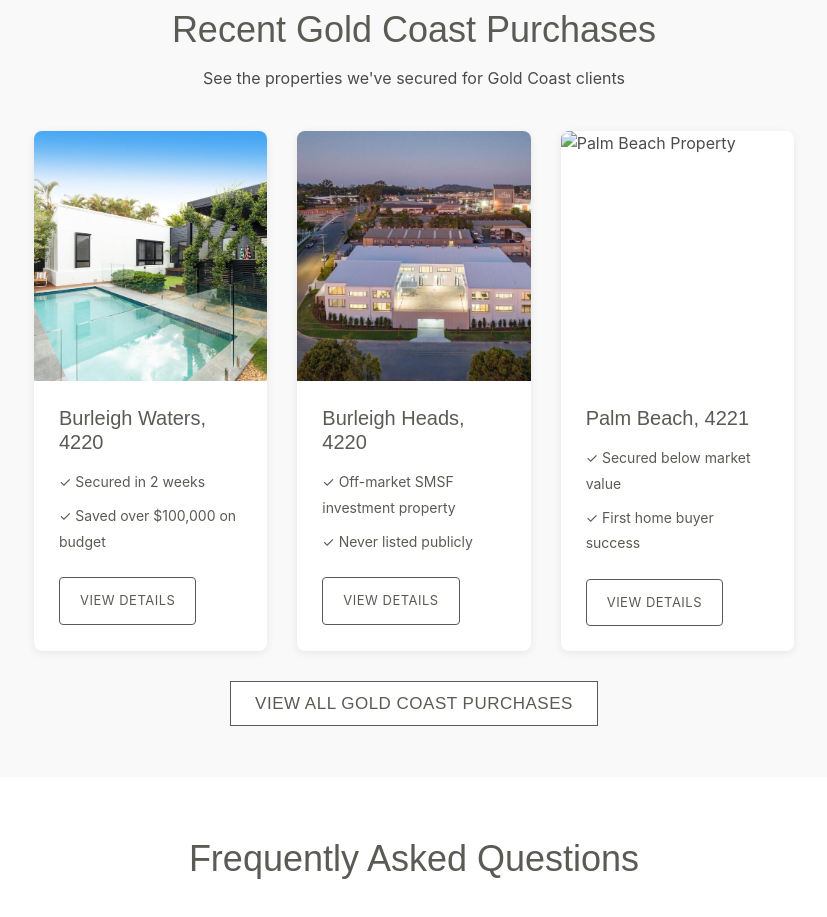
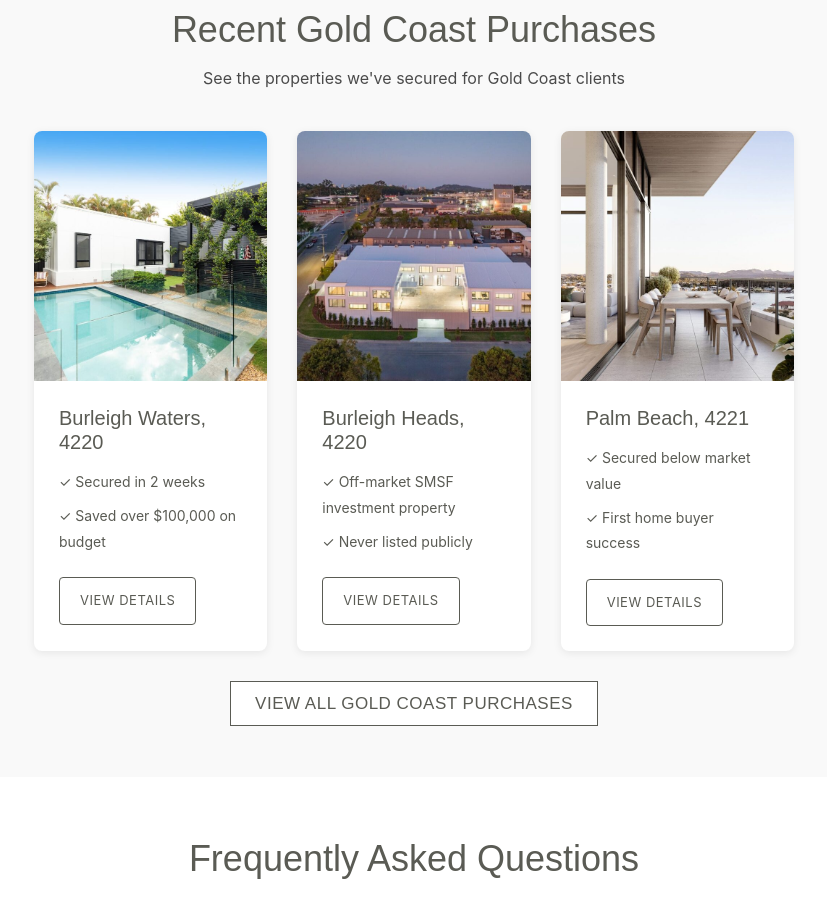
Before and after one commit to savvyrajah/EdwardsandSmithAstro, an Astro site: page /gold-coast-buyers-agent in a window 1280 px wide. Shown: the part 2580-3497 px from the top of the page, without its empty margins (226-1053 px from the left). Built offline with nearby package versions, Linux system fonts and the light colour scheme; Astro itself is replaced by a stand-in of ours; a web font is replaced by a local one.

Commit message:
Fix Palm Beach image path to use correct filename

```diff
--- a/src/pages/gold-coast-buyers-agent.astro
+++ b/src/pages/gold-coast-buyers-agent.astro
@@ -163,7 +163,7 @@ import Footer from '../components/Footer.astro';
             </div>
           </div>
           <div class="property-card">
-            <img src="/assets/images/palm-beach-4221.jpg" alt="Palm Beach Property" loading="lazy" />
+            <img src="/assets/images/palm-beach-4221-new.jpg" alt="Palm Beach Property" loading="lazy" />
             <div class="property-info">
               <h3>Palm Beach, 4221</h3>
               <p class="result">✓ Secured below market value</p>
```
